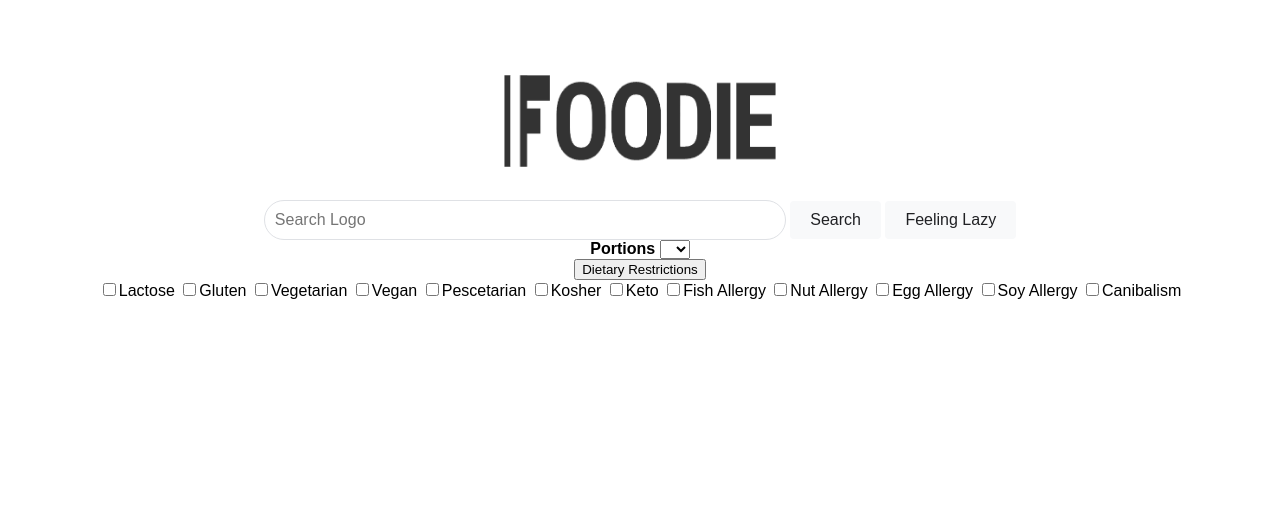
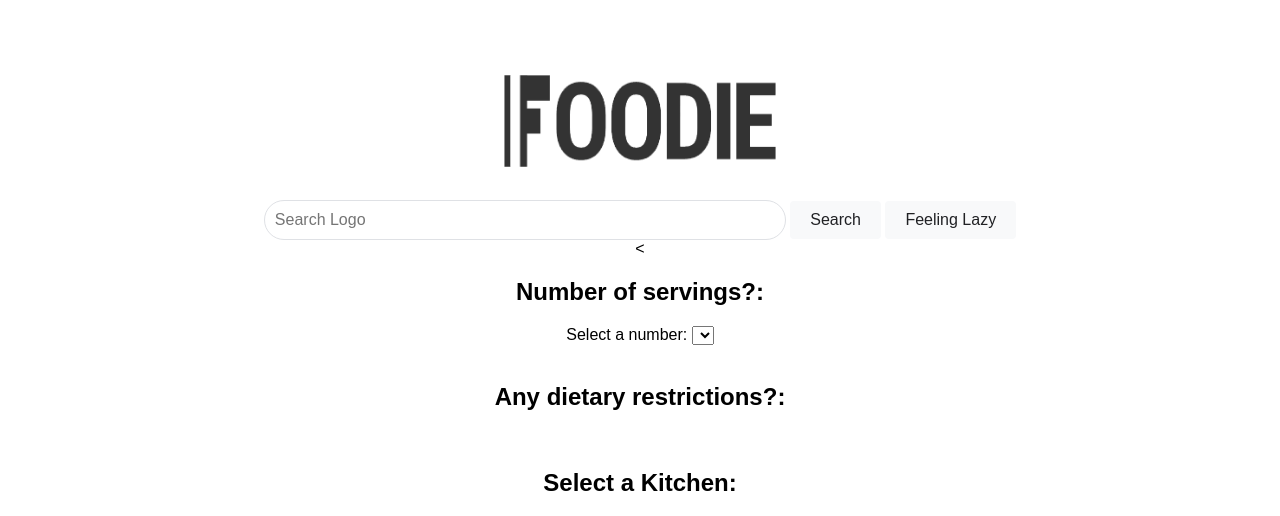
Before and after one commit to hermanolvik/Foodie, a Flask app: page / in a window 1280 px wide. Shown: the part 325-841 px from the top of the page. Before the commit the page ends 624 px from the top, so only its background shows below. Run offline with Flask 3, Linux system fonts and the light colour scheme; lists and menus that the app fills with data are empty.

Commit message:
Update main.html

```diff
--- a/templates/main.html
+++ b/templates/main.html
@@ -10,38 +10,81 @@
 
         <button type="submit" class="search-button" id="search-button">Search</button>
         <button type="submit" class="something-else" id="something-else">Feeling Lazy</button>
-        <div></div>
-            <label for='Portions-dd'><b>Portions</b></label>
-            <select id='Portions-dd' name='Portions'>
-                <option value=''></option>
-                <option value='1'>1</option>
-                <option value='2'>2</option>
-                <option value='3'>3</option>
-                <option value='4'>4</option>
-                <option value='5'>5</option>
-                <option value='6'>6</option>
-                <option value='7'>7</option>
-                <option value='8'>8</option>
-                <option value='9'>9</option>
-            </select>
-        <div class = "dropdown">
-            <button class="dropbtn">Dietary Restrictions</button>
-            <div class="dropdown-content">
-                <label><input type="checkbox" value="lactose">Lactose</input></label>
-                <label><input type="checkbox" value="gluten">Gluten</input></label>
-                <label><input type="checkbox" value="vegetarian">Vegetarian</input></label>
-                <label><input type="checkbox" value="vegan">Vegan</input></label>
-                <label><input type="checkbox" value="pescetarian">Pescetarian</input></label>
-                <label><input type="checkbox" value="kosher">Kosher</input></label>
-                <label><input type="checkbox" value="keto">Keto</input></label>
-                <label><input type="checkbox" value="fishAllergy">Fish Allergy</input></label>
-                <label><input type="checkbox" value="nutAllergy">Nut Allergy</input></label>
-                <label><input type="checkbox" value="eggAllergy">Egg Allergy</input></label>
-                <label><input type="checkbox" value="soyAllergy">Soy Allergy</input></label>
-                <label><input type="checkbox" value="canibalism">Canibalism</input></label>
+        <br><
+
+
+        <h2>Number of servings?:</h2>
+        <body>
+            <form>
+                <label for="portions">Select a number:</label>
+                <select id="portions" name="portions">
+                    {% for port in portions %}
+                        <option value="{{ port }}">{{ port }}</option>
+                    {% endfor %}
+                </select>
+            </form>
+        </body>
+
+
+        <br>
+        <head>
+            <title>Kitchen Selection</title>
+            <style>
+                .checkbox-group {
+                    display: inline-block;
+                    margin-right: 10px;
+                }
+            </style>
+            <head>
+                <title>Country Selection</title>
+                <style>
+                    .radio-group {
+                        display: inline-block;
+                        margin-right: 10px;
+                    }
+                </style>
+            </head>
+            <div class="dropdown">
+                <h2>Any dietary restrictions?:</h2>
+                <div class="dropdown-content">
+                    {%for diet in diet_restrictions%}
+                    <label><input type="checkbox" value={{diet}}>{{diet}}</input></label>
+                    {%endfor%}
+                </div>
             </div>
+            <br>
+    </div>
+
+    <head>
+        <title>Kitchen Selection</title>
+        <style>
+            .radio-group {
+                display: inline-block;
+                margin-right: 10px;
+            }
+        </style>
+        <head>
+            <title>Country Selection</title>
+            <style>
+                .radio-group {
+                    display: inline-block;
+                    margin-right: 10px;
+                }
+            </style>
+        </head>
+    <body>
+    <form>
+        <h2>Select a Kitchen:</h2>
+        {% for kitchen in kitchens %}
+        <div class="radio-group">
+            <input type="radio" id="{{ kitchen }}" name="kitchen" value="{{ kitchen }}">
+            <label for="{{ kitchen }}">{{ kitchen }}</label>
         </div>
-    </div>
+        {% endfor %}
+    </form>
+    </body>
+
+
 </div>
 
 <script src="{{ url_for('static', filename='script.js') }}"></script>
```
